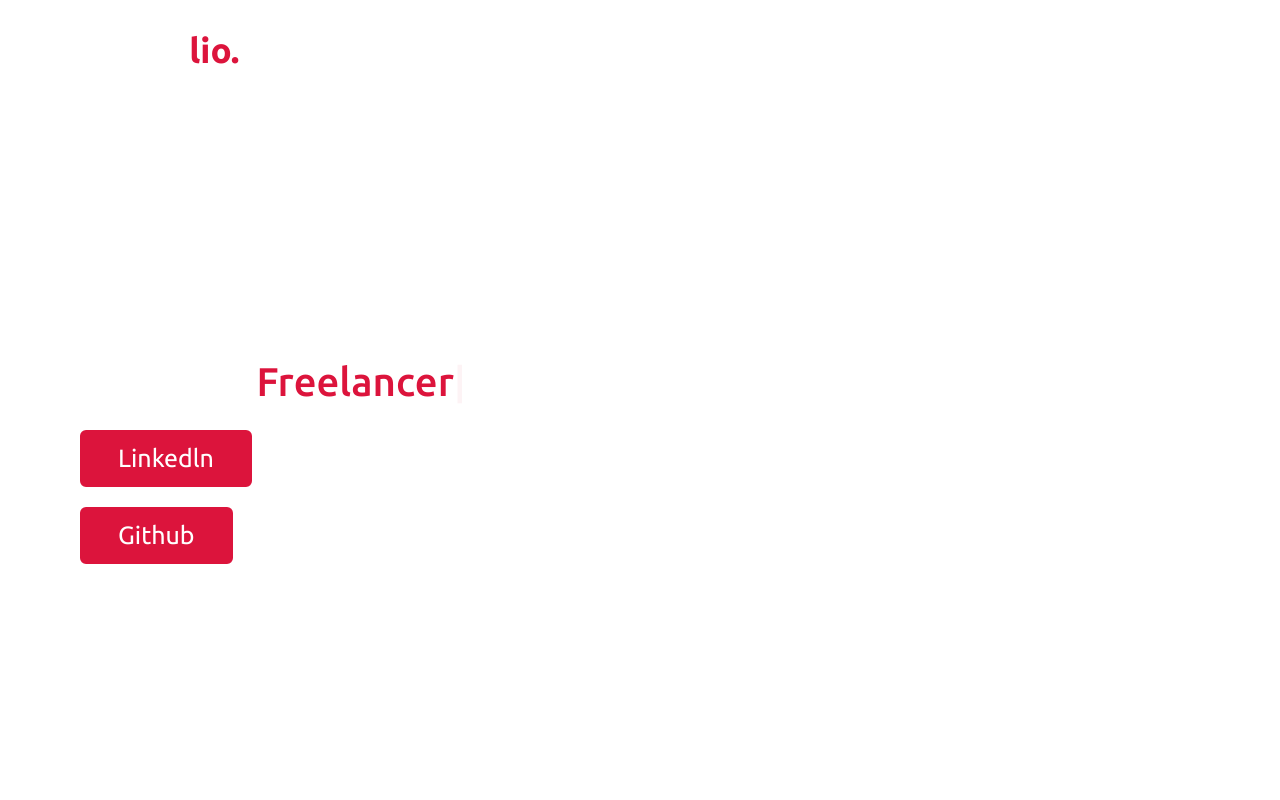
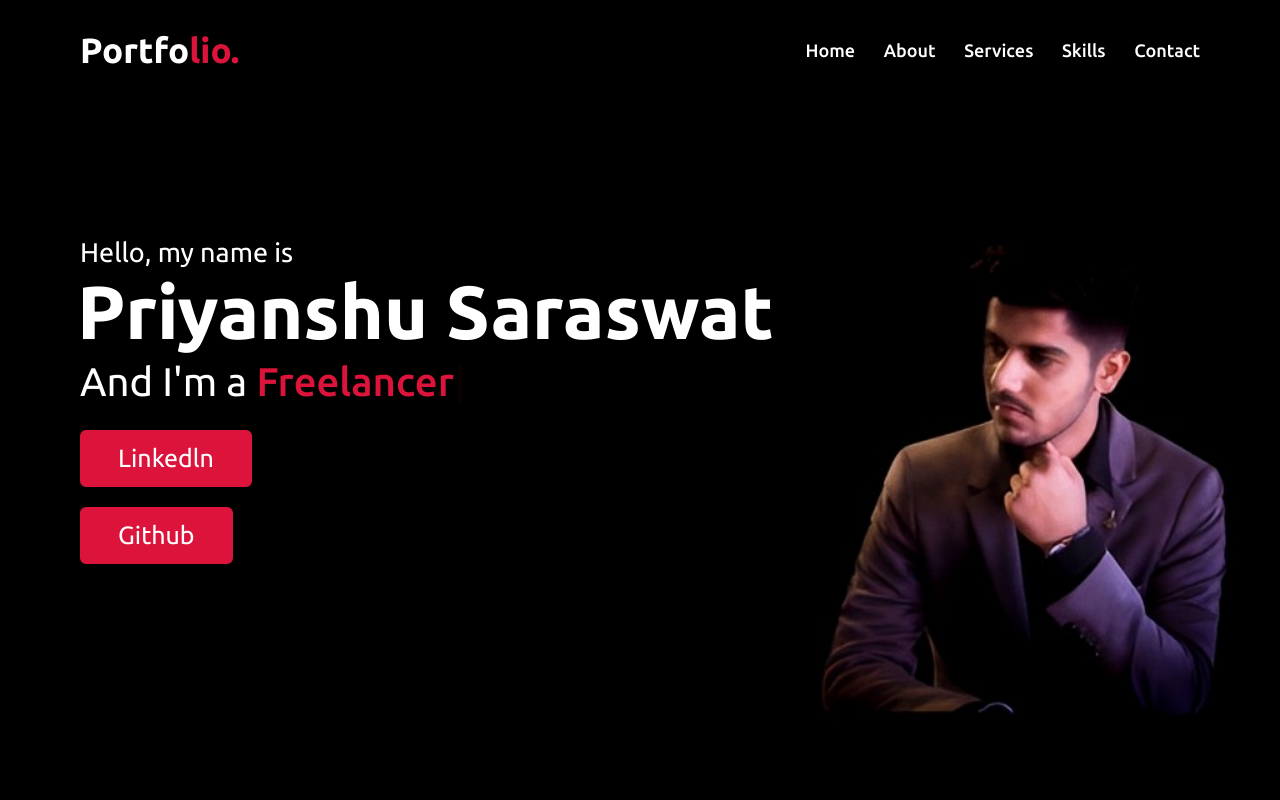
Before and after one commit to Priyanshucodess/CurrentPortfolio, a plain HTML site: page index.html in a window 1280 px wide. Shown: the top 800 px of the page. Drawn offline with nearby package versions, Linux system fonts and the light colour scheme; the site is published under a folder, as on GitHub Pages, so addresses that start at the root find nothing.

Commit message:
Update style.css

```diff
--- a/style.css
+++ b/style.css
@@ -165,7 +165,7 @@ section .title::after{
 /* home section styling */
 .home{
     display: flex;
-    background: url("/final\ banner.jfif") no-repeat center;
+    background: url("final\ banner.jfif") no-repeat center;
     /* background-color: #111;  */
     height: 100vh;
     color: #fff;
```
